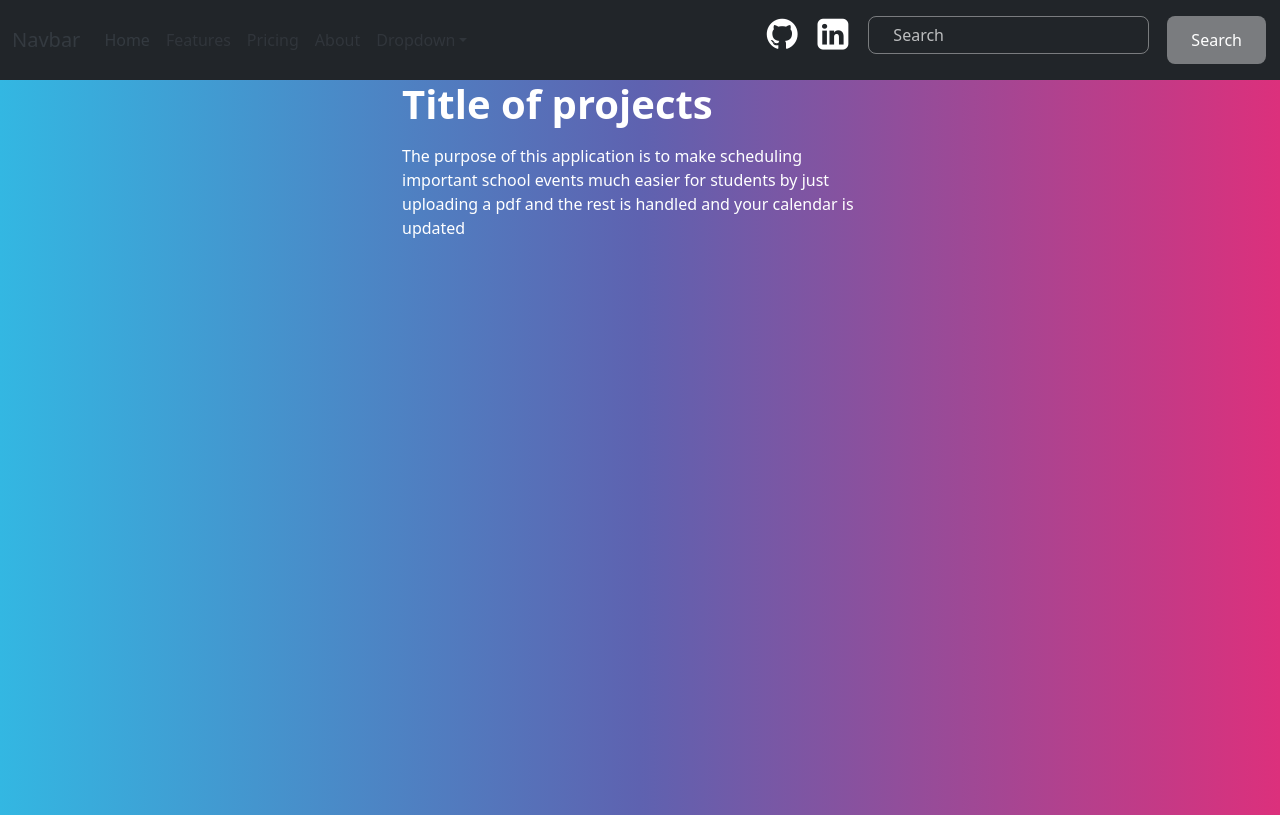
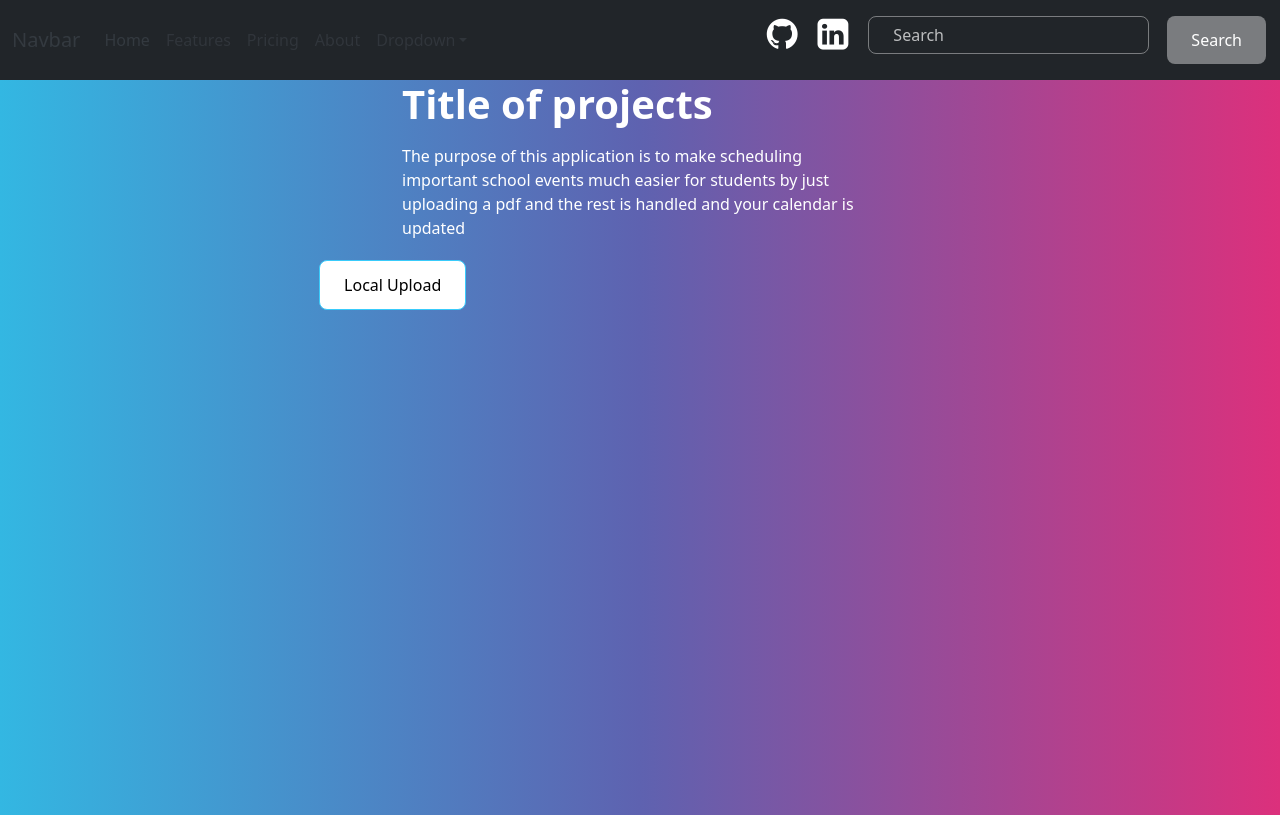
Before and after one commit to Hayden9898/SyllaScan, a FastAPI app: page / in a window 1280 px wide. Run offline with FastAPI, Linux system fonts and the light colour scheme; some libraries are stand-ins or nearby versions.

Commit message:
Local file upload

```diff
--- a/static/styles.css
+++ b/static/styles.css
@@ -5,7 +5,6 @@
 }
 
 .btn {
-    background-color: #4CAF50;
     border: none;
     color: white;
     padding: 10px 20px;
--- a/templates/home.html
+++ b/templates/home.html
@@ -20,6 +20,18 @@ content %}
 </div>
 <div class="d-flex flex-column justify-content-center">
 	<div class="d-flex justify-content-center">
+		<div class="d-flex flex-column">
+      <span id="upload-filename"></span>
+			<label for="file-upload" class="btn btn-info bg-white text-black">
+				Local Upload
+			</label>
+			<input
+				type="file"
+				id="file-upload"
+				style="display: none"
+				onchange="handleFileUpload(event)"
+			/>
+		</div>
 		<button
 			id="authorize_button"
 			class="btn btn-info bg-white text-black"
@@ -192,6 +204,14 @@ content %}
 				console.log(`URL: ${data}`);
 			}
 		}
+
+		function handleFileUpload(event) {
+			// Get the file name from the input
+			const fileName = event.target.files[0]?.name || "No file selected";
+
+			// Display the file name in the span
+			document.getElementById("upload-filename").innerText = fileName;
+		}
 	</script>
 	<script
 		async
```
